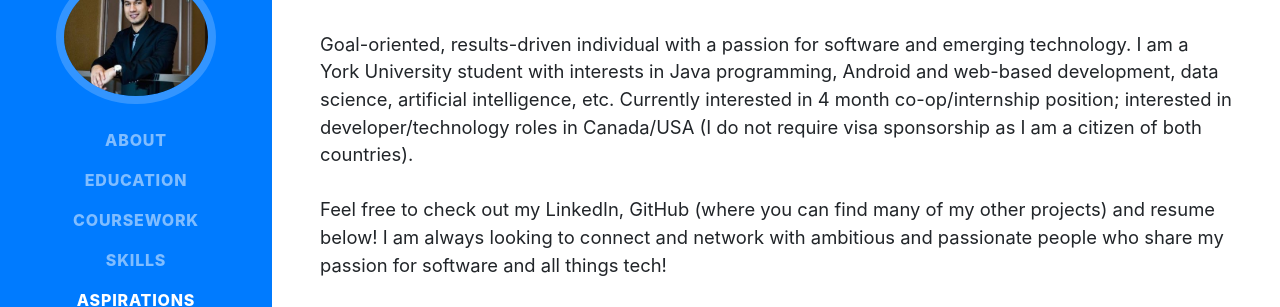
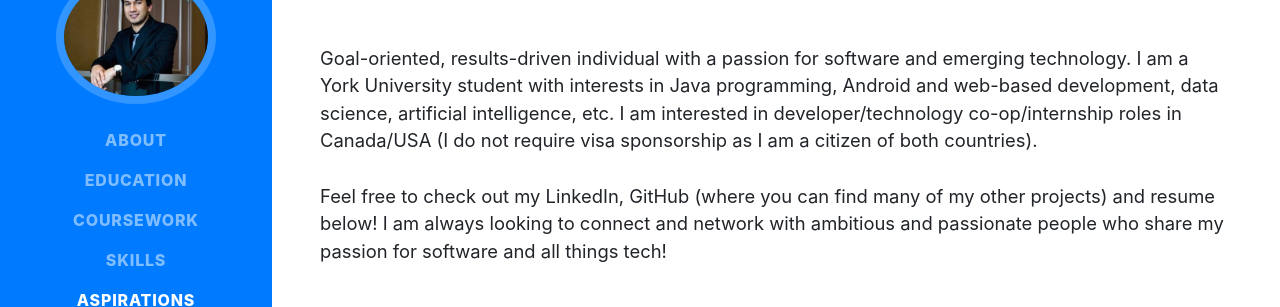
Before and after one commit to yamanmalik/aboutme, a website with bundled scripts: page index.html in a window 1280 px wide. Shown: the part 259-566 px from the top of the page. Built offline with nearby package versions, Linux system fonts and the light colour scheme; a web font is replaced by a local one.

Commit message:
changed introduction

```diff
--- a/index.html
+++ b/index.html
@@ -68,7 +68,7 @@
         <div class="subheading mb-5">Student and Technology Enthusiast |
           <a href="mailto:name@email.com">yamanijazmalik@gmail.com</a>
         </div>
-        <p class="lead mb-5">Goal-oriented, results-driven individual with a passion for software and emerging technology. I am a York University student with interests in Java programming, Android and web-based development, data science, artificial intelligence, etc. Currently interested in 4 month co-op/internship position; interested in developer/technology roles in Canada/USA (I do not require visa sponsorship as I am a citizen of both countries). </br> </br> Feel free to check out my LinkedIn, GitHub (where you can find many of my other projects) and resume below! I am always looking to connect and network with ambitious and passionate people who share my passion for software and all things tech!</p>
+        <p class="lead mb-5">Goal-oriented, results-driven individual with a passion for software and emerging technology. I am a York University student with interests in Java programming, Android and web-based development, data science, artificial intelligence, etc. I am interested in developer/technology co-op/internship roles in Canada/USA (I do not require visa sponsorship as I am a citizen of both countries). </br> </br> Feel free to check out my LinkedIn, GitHub (where you can find many of my other projects) and resume below! I am always looking to connect and network with ambitious and passionate people who share my passion for software and all things tech!</p>
         <div class="social-icons">
           <a href="https://www.linkedin.com/in/yamanmalik/">
             <i class="fab fa-linkedin-in"></i>
```
